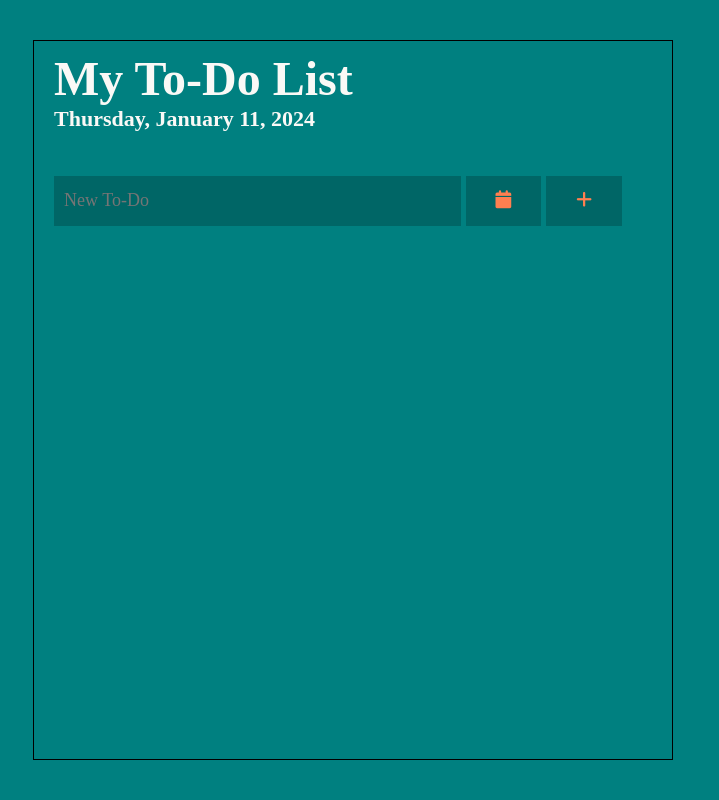
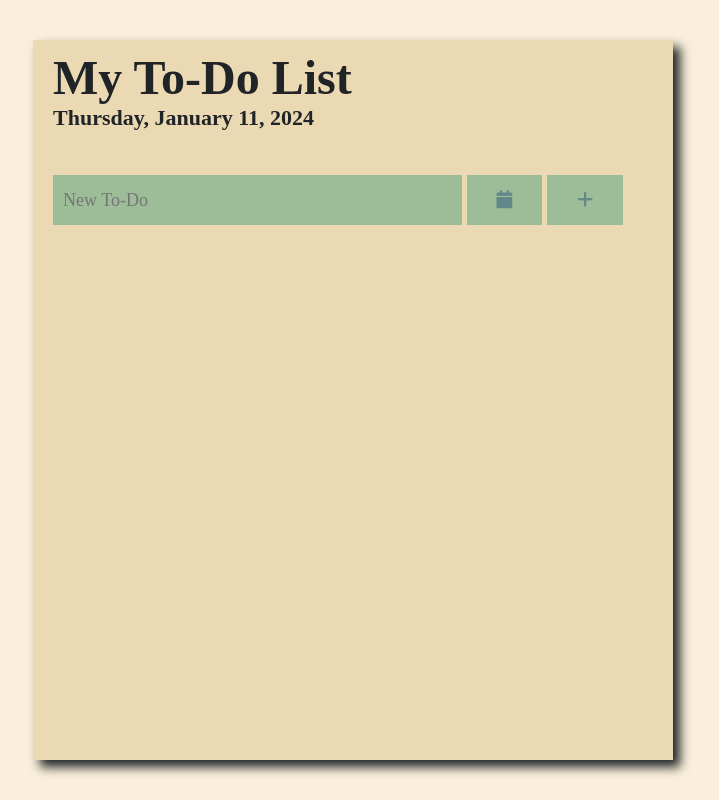
Before and after one commit to NaspoDev/To-Do, a React (Vite) app in the folder client/: page / in a window 1280 px wide. Shown: the whole page, without its empty margins (287-1006 px from the left). Built offline with nearby package versions, Linux system fonts and the light colour scheme; a web font is replaced by a local one.

Commit message:
New color theme set!

```diff
--- a/client/src/App.scss
+++ b/client/src/App.scss
@@ -4,7 +4,7 @@
 .App {
   width: 100%;
   height: 100vh;
-  background-color: $background-color-teal;
+  background-color: $background-color-beige;
 
   display: flex;
   flex-direction: column;
@@ -21,7 +21,8 @@
   width: 50%;
   height: 90%;
   padding: 10px 20px;
-  border: 1px solid black;
+  background-color: $theme-color-tan;
+  box-shadow: $text-color-black 7px 7px 10px 0px;
 
   .heading-area {
     display: flex;
@@ -31,6 +32,11 @@
 
     width: 100%;
     height: 15%;
+
+    .main-heading,
+    .date-subheading {
+      color: $text-color-black;
+    }
 
     .date-subheading {
       font-size: 22px;
@@ -59,9 +65,7 @@
         border: none;
         outline: none;
         padding: 0 10px;
-        // font-size: 18px;
-        // font-family: "Poppins Regular";
-        background-color: $teal-dark;
+        background-color: $theme-color-green;
 
         &::placeholder,
         &::-webkit-input-placeholder,
@@ -70,7 +74,7 @@
         }
 
         &:focus {
-          border: 1px solid $coral;
+          border: 1px solid $theme-color-blue;
         }
       }
     }
--- a/client/src/css/App.css
+++ b/client/src/css/App.css
@@ -60,14 +60,14 @@ button {
   cursor: pointer;
   border: none;
   padding: 10px 30px;
-  background-color: #006666;
+  background-color: #9dbc98;
   transition: 0.5s;
 }
 button .icon {
-  color: coral;
+  color: #638889;
 }
 button:hover {
-  background-color: #ff7f50;
+  background-color: #638889;
   border: none;
   color: #faf9f6;
 }
@@ -82,7 +82,7 @@ button:hover .icon {
 .App {
   width: 100%;
   height: 100vh;
-  background-color: #008080;
+  background-color: #f9efdb;
   display: flex;
   flex-direction: column;
   align-items: center;
@@ -97,7 +97,8 @@ button:hover .icon {
   width: 50%;
   height: 90%;
   padding: 10px 20px;
-  border: 1px solid black;
+  background-color: #ebd9b4;
+  box-shadow: #212427 7px 7px 10px 0px;
 }
 .ToDoContainer .heading-area {
   display: flex;
@@ -106,6 +107,10 @@ button:hover .icon {
   justify-content: flex-start;
   width: 100%;
   height: 15%;
+}
+.ToDoContainer .heading-area .main-heading,
+.ToDoContainer .heading-area .date-subheading {
+  color: #212427;
 }
 .ToDoContainer .heading-area .date-subheading {
   font-size: 22px;
@@ -130,13 +135,13 @@ button:hover .icon {
   border: none;
   outline: none;
   padding: 0 10px;
-  background-color: #006666;
+  background-color: #9dbc98;
 }
 .ToDoContainer .ToDoForm .to-do-input-field input[type=text]::placeholder, .ToDoContainer .ToDoForm .to-do-input-field input[type=text]::-webkit-input-placeholder, .ToDoContainer .ToDoForm .to-do-input-field input[type=text]::-moz-placeholder {
   color: #faf9f6;
 }
 .ToDoContainer .ToDoForm .to-do-input-field input[type=text]:focus {
-  border: 1px solid #ff7f50;
+  border: 1px solid #638889;
 }
 .ToDoContainer .ToDoForm .due-date-selector {
   align-self: flex-end;
--- a/client/src/css/index.css
+++ b/client/src/css/index.css
@@ -60,14 +60,14 @@ button {
   cursor: pointer;
   border: none;
   padding: 10px 30px;
-  background-color: #006666;
+  background-color: #9dbc98;
   transition: 0.5s;
 }
 button .icon {
-  color: coral;
+  color: #638889;
 }
 button:hover {
-  background-color: #ff7f50;
+  background-color: #638889;
   border: none;
   color: #faf9f6;
 }
--- a/client/src/index.scss
+++ b/client/src/index.scss
@@ -31,10 +31,14 @@ html {
 }
 
 // Variables
-$background-color-teal: #008080;
-$teal-dark: #006666;
-$coral: #ff7f50;
+$background-color-beige: #f9efdb;
+$theme-color-tan: #ebd9b4;
+$theme-color-green: #9dbc98;
+$theme-color-blue: #638889;
+
 $text-color-white: #faf9f6;
+$text-color-black: #212427;
+
 $dark-grey: #333333;
 $error-red: #ffcccc;
 
@@ -79,15 +83,15 @@ button {
   cursor: pointer;
   border: none;
   padding: 10px 30px;
-  background-color: $teal-dark;
+  background-color: $theme-color-green;
   transition: 0.5s;
 
   & .icon {
-    color: coral;
+    color: $theme-color-blue;
   }
 
   &:hover {
-    background-color: $coral;
+    background-color: $theme-color-blue;
     border: none;
     color: $text-color-white;
   }
```
